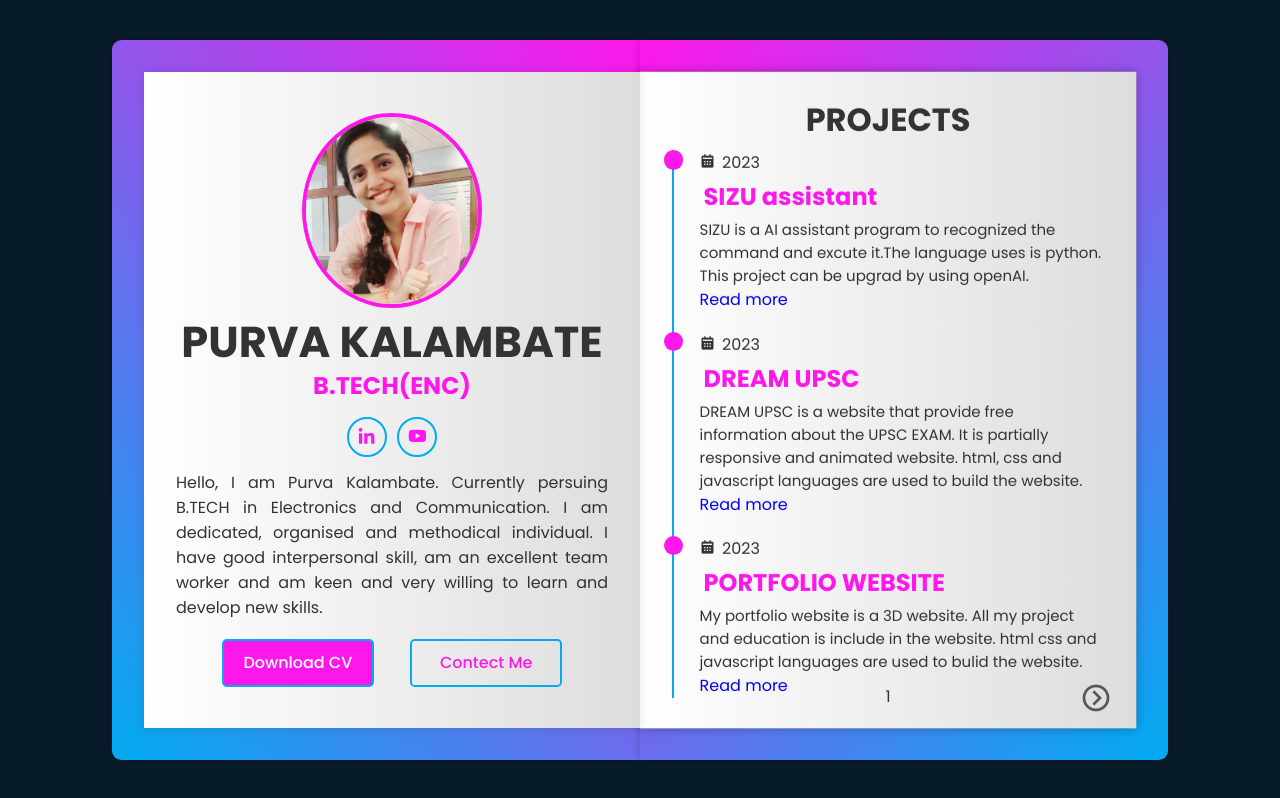
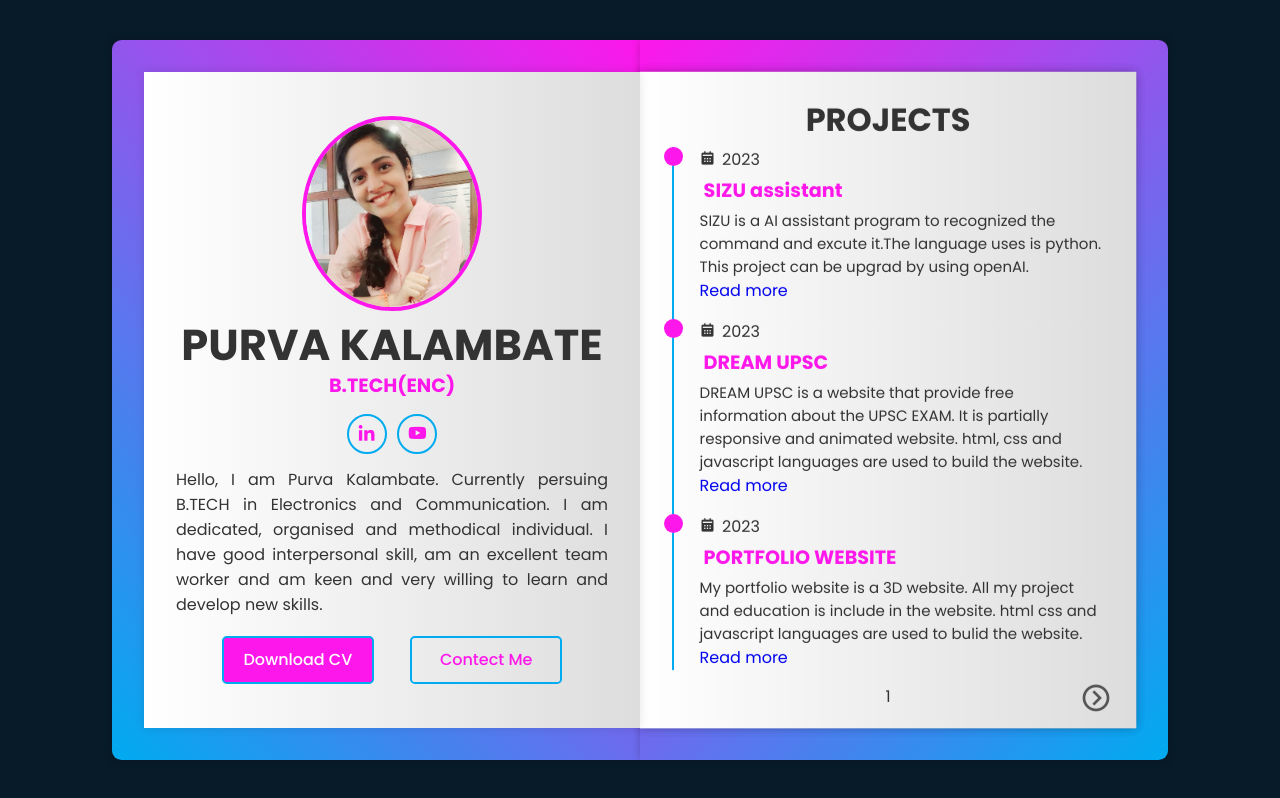
Before and after one commit to purva0231/Portfolio.me, a plain HTML site: page index.html in a window 1280 px wide. Drawn offline with nearby package versions, Linux system fonts and the light colour scheme.

Commit message:
Update style.css

```diff
--- a/style.css
+++ b/style.css
@@ -135,7 +135,7 @@ body{
 }
 
 .book-page h3{
-    font-size: 1.5rem;
+    font-size: 1.2rem;
     color: var(--main-color);
     margin: 4px;
 
@@ -242,7 +242,7 @@ body{
 
 .title{
     text-align: center;
-    margin-bottom: .4rem;
+    margin-bottom: .2rem;
 }
 
 .workeduc-box{
@@ -252,7 +252,7 @@ body{
 .workeduc-box .workeduc-content{
     position: relative;
     padding-left: 1.6rem;
-    margin-bottom: 1.2rem;
+    margin-bottom: 1rem;
 
 }
 
```
